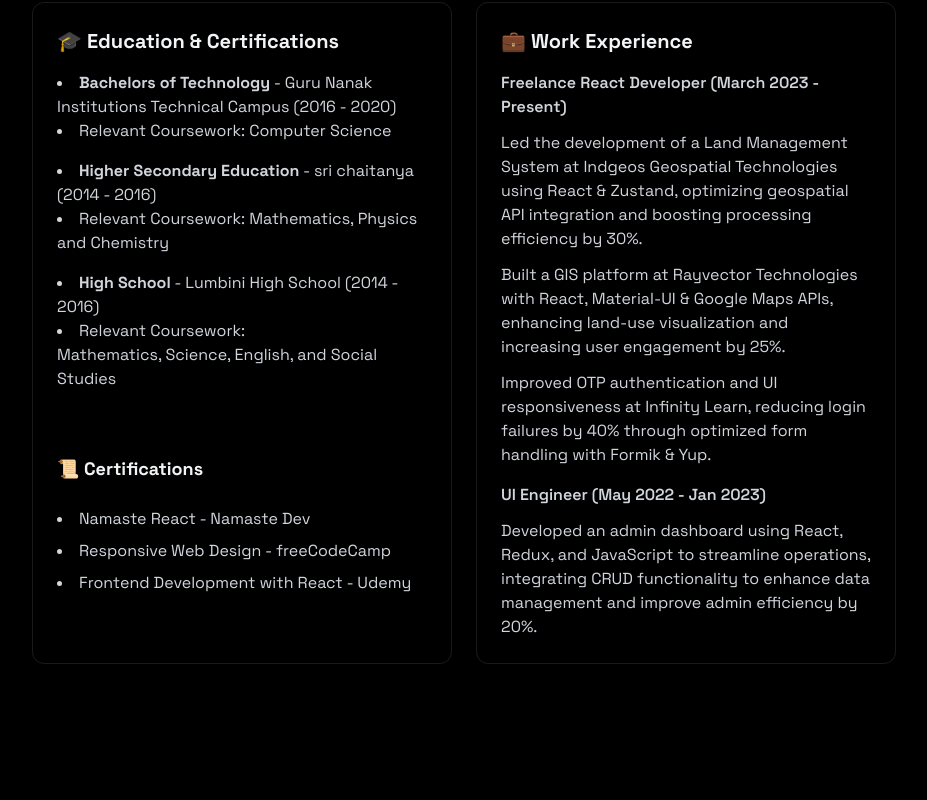
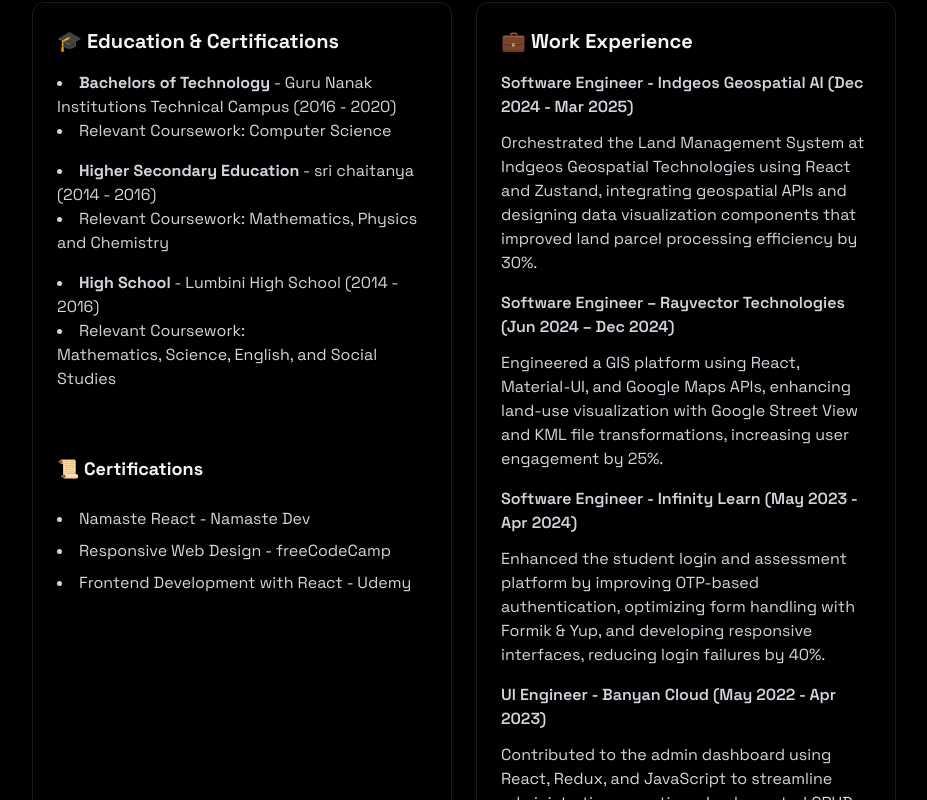
Before and after one commit to chandrashekar19/chandras-dev, a React (Vite) app: page / in a window 1280 px wide. Shown: the part 1500-2300 px from the top of the page, without its empty margins (176-1103 px from the left). Built offline with nearby package versions, Linux system fonts and the light colour scheme.

Commit message:
updated: the experience section

```diff
--- a/src/components/sections/about-me.jsx
+++ b/src/components/sections/about-me.jsx
@@ -131,34 +131,48 @@
               <div className="space-y-4 text-gray-300">
                 <div className="space-y-3">
                   <h4 className="font-semibold">
-                    Freelance React Developer (March 2023 - Present)
+                    Software Engineer - Indgeos Geospatial AI (Dec 2024 - Mar
+                    2025)
                   </h4>
                   <p>
-                    Led the development of a Land Management System at Indgeos
-                    Geospatial Technologies using React & Zustand, optimizing
-                    geospatial API integration and boosting processing
-                    efficiency by 30%.
-                  </p>
-                  <p>
-                    Built a GIS platform at Rayvector Technologies with React,
-                    Material-UI & Google Maps APIs, enhancing land-use
-                    visualization and increasing user engagement by 25%.
-                  </p>
-                  <p>
-                    Improved OTP authentication and UI responsiveness at
-                    Infinity Learn, reducing login failures by 40% through
-                    optimized form handling with Formik & Yup.
+                    Orchestrated the Land Management System at Indgeos
+                    Geospatial Technologies using React and Zustand, integrating
+                    geospatial APIs and designing data visualization components
+                    that improved land parcel processing efficiency by 30%.
                   </p>
                 </div>
                 <div className="space-y-3">
                   <h4 className="font-semibold">
-                    UI Engineer (May 2022 - Jan 2023)
+                    Software Engineer – Rayvector Technologies (Jun 2024 – Dec
+                    2024)
                   </h4>
                   <p>
-                    Developed an admin dashboard using React, Redux, and
-                    JavaScript to streamline operations, integrating CRUD
-                    functionality to enhance data management and improve admin
-                    efficiency by 20%.
+                    Engineered a GIS platform using React, Material-UI, and
+                    Google Maps APIs, enhancing land-use visualization with
+                    Google Street View and KML file transformations, increasing
+                    user engagement by 25%.
+                  </p>
+                </div>
+                <div className="space-y-3">
+                  <h4 className="font-semibold">
+                    Software Engineer - Infinity Learn (May 2023 - Apr 2024)
+                  </h4>
+                  <p>
+                    Enhanced the student login and assessment platform by
+                    improving OTP-based authentication, optimizing form handling
+                    with Formik & Yup, and developing responsive interfaces,
+                    reducing login failures by 40%.
+                  </p>
+                </div>
+                <div className="space-y-3">
+                  <h4 className="font-semibold">
+                    UI Engineer - Banyan Cloud (May 2022 - Apr 2023)
+                  </h4>
+                  <p>
+                    Contributed to the admin dashboard using React, Redux, and
+                    JavaScript to streamline administrative operations.
+                    Implemented CRUD functionality for efficient data
+                    management, improving admin efficiency by 20%.
                   </p>
                 </div>
               </div>
```
